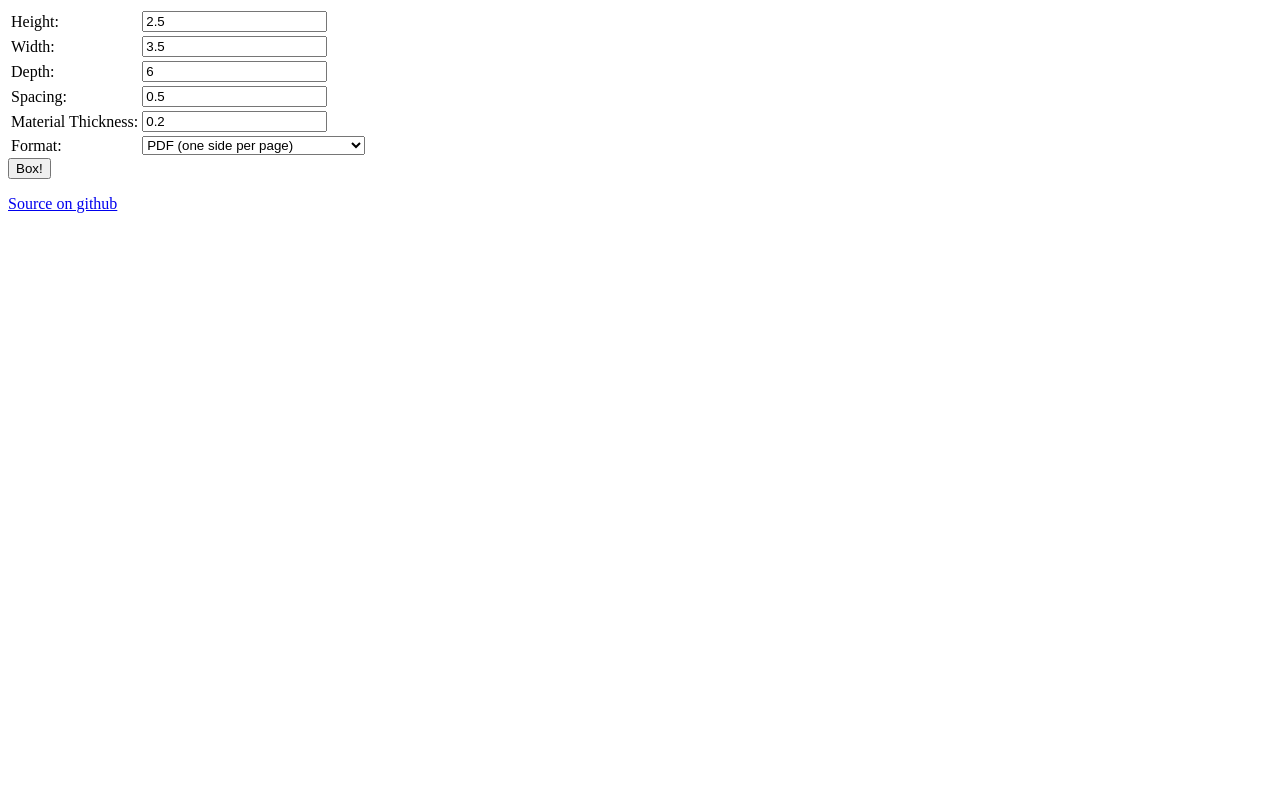
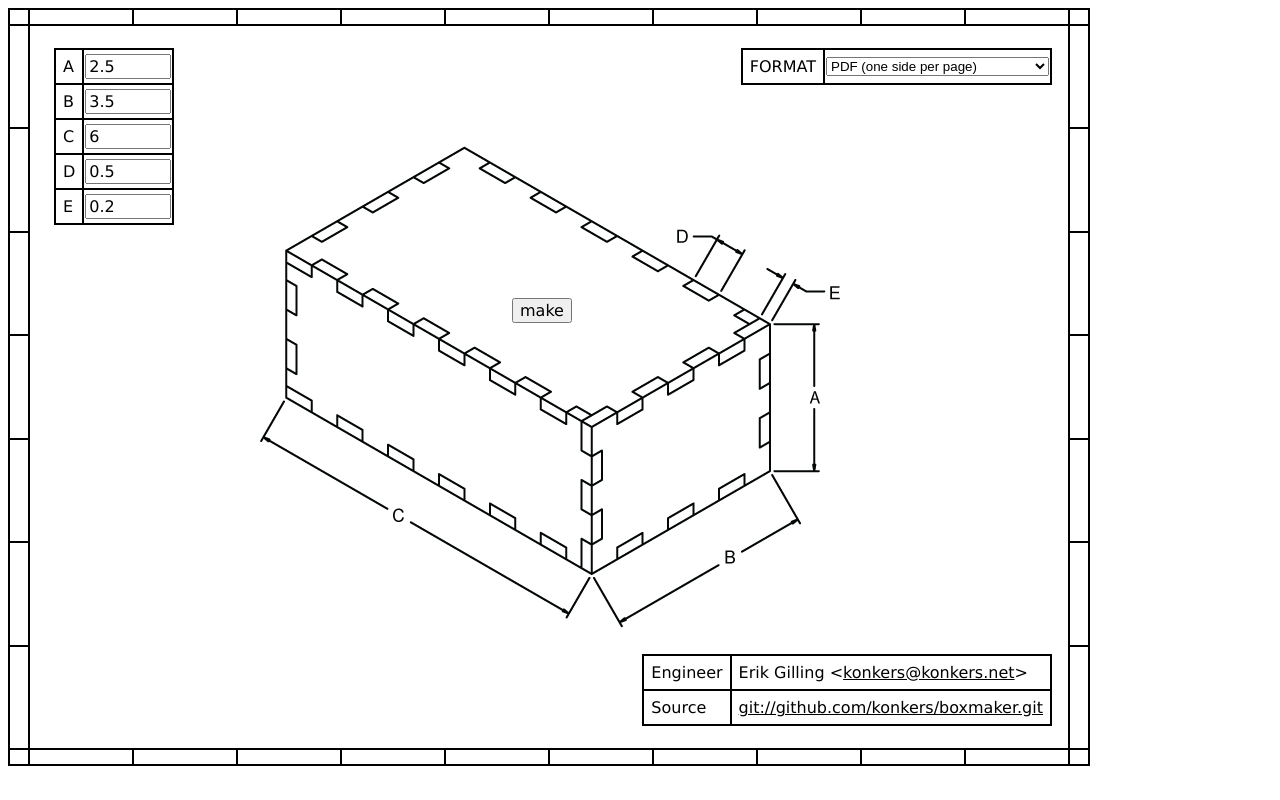
Before and after one commit to konkers/boxmaker, a plain HTML site: page index.html in a window 1280 px wide. Drawn offline with Linux system fonts and the light colour scheme.

Commit message:
pretty up the web interface

```diff
--- /dev/null
+++ b/boxmaker.css
@@ -0,0 +1,43 @@
+body
+{
+    font-family: Verdana, sans-serif;
+}
+
+table
+{
+    border-collapse:collapse;
+}
+
+table,th, td
+{
+    border: 2px solid black;
+}
+
+td.center
+{
+    background-image:url('box.png');
+    background-repeat:no-repeat;
+    background-position:center center;
+}
+
+table.invis, td.invis
+{
+    border: 0px solid black;
+}
+
+td.dim
+{
+    padding: 7px;
+}
+
+a
+{
+    color: black;
+}
+
+input
+{
+    height: 25px;
+    font-family: Verdana, sans-serif;
+    font-size: 12pt;
+}
--- a/index.html
+++ b/index.html
@@ -1,24 +1,100 @@
 <html>
   <head>
     <title>Box Maker</title>
+    <link href="boxmaker.css" rel="stylesheet" type="text/css">
   </head>
   <body>
     <form action="boxmaker.py" method="post">
       <table>
-	<tr><td>Height:</td><td><input name="height" value="2.5" /></td></tr>
-	<tr><td>Width:</td><td><input name="width" value="3.5" /></td></tr>
-	<tr><td>Depth:</td><td><input name="depth" value="6" /></td></tr>
-	<tr><td>Spacing:</td><td><input name="spacing" value="0.5" /></td></tr>
-	<tr><td>Material Thickness:</td><td><input name="thickness" value="0.2" /></td></tr>
-	<tr><td>Format:</td><td><select name="format">
-	      <option value="pdf">PDF (one side per page)</option>
-	      <option value="single_pdf">PDF (all sides on one page)</option>
-	      <option value="dxf">DXF (one dxf per side in a zip file)</option>
-	      <option value="single_dxf">DXF (all sides in the same file)</option>
-	</select></td></tr>
+
+	<tr>
+	  <td width="16px" height="16"></td>
+	  <td width="100px"></td>
+	  <td width="100px"></td>
+	  <td width="100px"></td>
+	  <td width="100px"></td>
+	  <td width="100px"></td>
+	  <td width="100px"></td>
+	  <td width="100px"></td>
+	  <td width="100px"></td>
+	  <td width="100px"></td>
+	  <td width="100px"></td>
+	  <td width="16px"></td>
+	</tr>
+
+	<tr>
+	  <td height="100px"></td>
+	  <td rowspan="7" colspan="10" class="center">
+	    <table class="invis">
+	      <tr><td colspan="3" class="invis" height="20px" width="1020px"></td></tr>
+	      <tr><td class="invis" height="250px" width="20px"></td>
+		<td class="invis" width="500px" valign="top">
+		  <table>
+		    <tr><td class="dim">A</td><!--<td>Height:</td>--><td><input name="height" value="2.5" size="5"/></td></tr>
+		    <tr><td class="dim">B</td><!--<td>Width:</td>--><td><input name="width" value="3.5"  size="5"/></td></tr>
+		    <tr><td class="dim">C</td><!--<td>Depth:</td>--><td><input name="depth" value="6"  size="5"/></td></tr>
+		    <tr><td class="dim">D</td><!--<td>Spacing:</td>--><td><input name="spacing" value="0.5"  size="5"/></td></tr>
+		    <tr><td class="dim">E</td><!--<td>Material Thickness:</td>--><td><input name="thickness" value="0.2"  size="5"/></td></tr>
+		  </table>
+		<td class="invis" valign="top" align="right">
+		  <table>
+		    <tr><td class="dim">FORMAT</td><td>
+			<select name="format">
+			  <option value="pdf">PDF (one side per page)</option>
+			  <option value="single_pdf">PDF (all sides on one page)</option>
+			  <option value="dxf">DXF (one dxf per side in a zip file)</option>
+			  <option value="single_dxf">DXF (all sides in the same file)</option>
+			</select>
+		    </td></tr>
+		  </table>
+		</td>
+
+	      </td></tr>
+	      <tr><td colspan="3" class="invis" height="330px" valign="top" align="center">
+		  <input type="submit" value="make" />
+	      </td></tr>
+	      <tr>
+		<td colspan="2" class="invis" height="100px"></td>
+		<td class="invis" valign="bottom" align="right">
+		  <table>
+		    <tr>
+		      <td class="dim">Engineer</td>
+		      <td class="dim">Erik Gilling &lt;<a href="mailto:konkers@konkers.net">konkers@konkers.net</a>&gt;</td>
+		    </tr>
+		    <tr>
+		      <td class="dim">Source</td>
+		      <td class="dim"><a href="http://github.com/konkers/boxmaker">git://github.com/konkers/boxmaker.git</a>
+</td>
+		    </tr>
+		  </table>
+	      </td></tr>
+	      <tr><td colspan="3" class="invis" height="20px" width="1020px"></td></tr>
+	    </table>
+	  </td>
+    	  <td height="100px"></td>
+
+	<tr><td height="100px"></td><td height="100px"></td></tr>
+	<tr><td height="100px"></td><td height="100px"></td></tr>
+	<tr><td height="100px"></td><td height="100px"></td></tr>
+	<tr><td height="100px"></td><td height="100px"></td></tr>
+	<tr><td height="100px"></td><td height="100px"></td></tr>
+	<tr><td height="100px"></td><td height="100px"></td></tr>
+	<tr>
+	  <td width="16px" height="16"></td>
+	  <td width="100px"></td>
+	  <td width="100px"></td>
+	  <td width="100px"></td>
+	  <td width="100px"></td>
+	  <td width="100px"></td>
+	  <td width="100px"></td>
+	  <td width="100px"></td>
+	  <td width="100px"></td>
+	  <td width="100px"></td>
+	  <td width="100px"></td>
+	  <td width="16px"></td>
+	</tr>
+
       </table>
-      <input type="submit" value="Box!" />
     </form>
-    <a href="http://github.com/konkers/boxmaker">Source on github</a>
   </body>
 </html>
```
Also changed, not shown: box.png (added).
